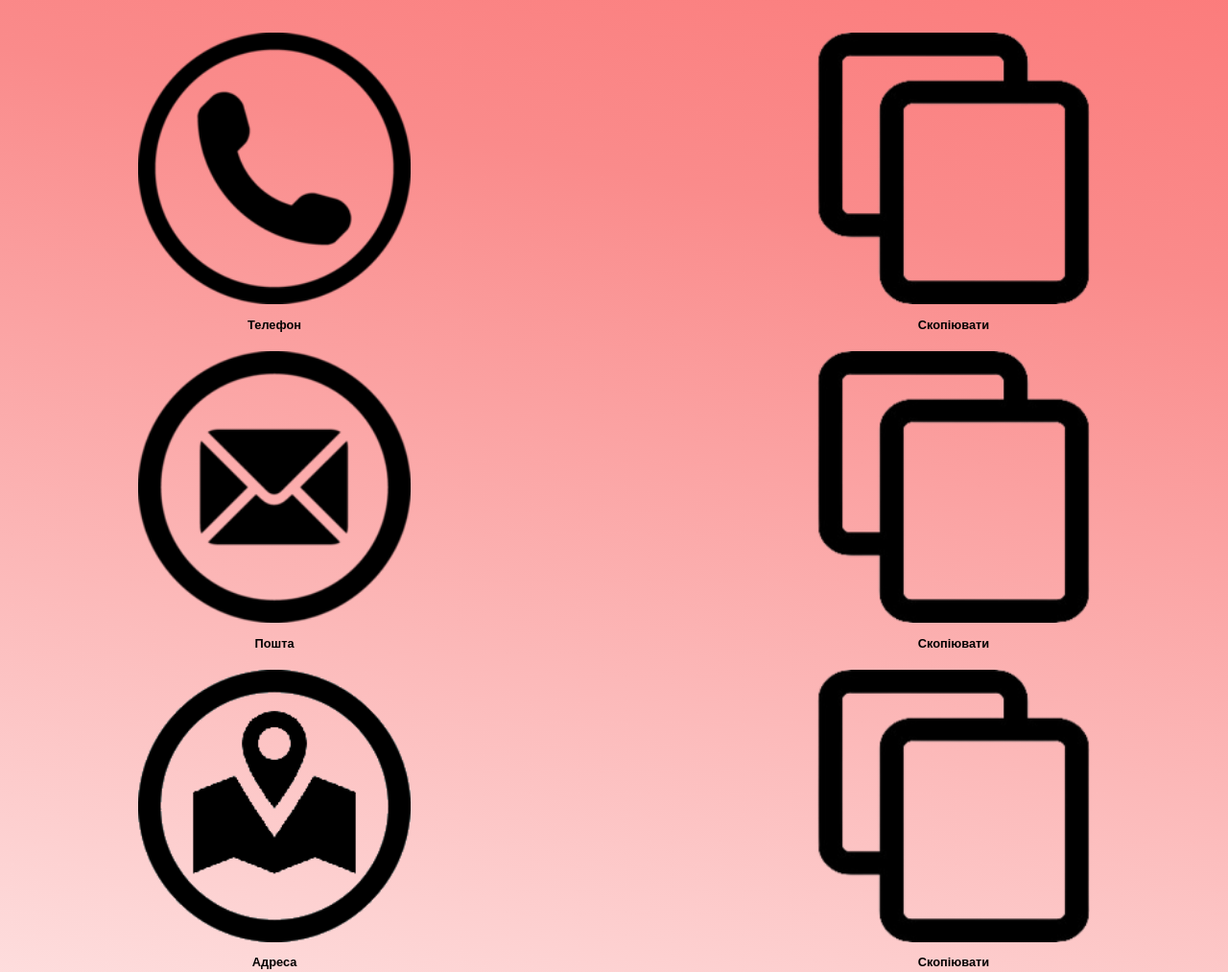
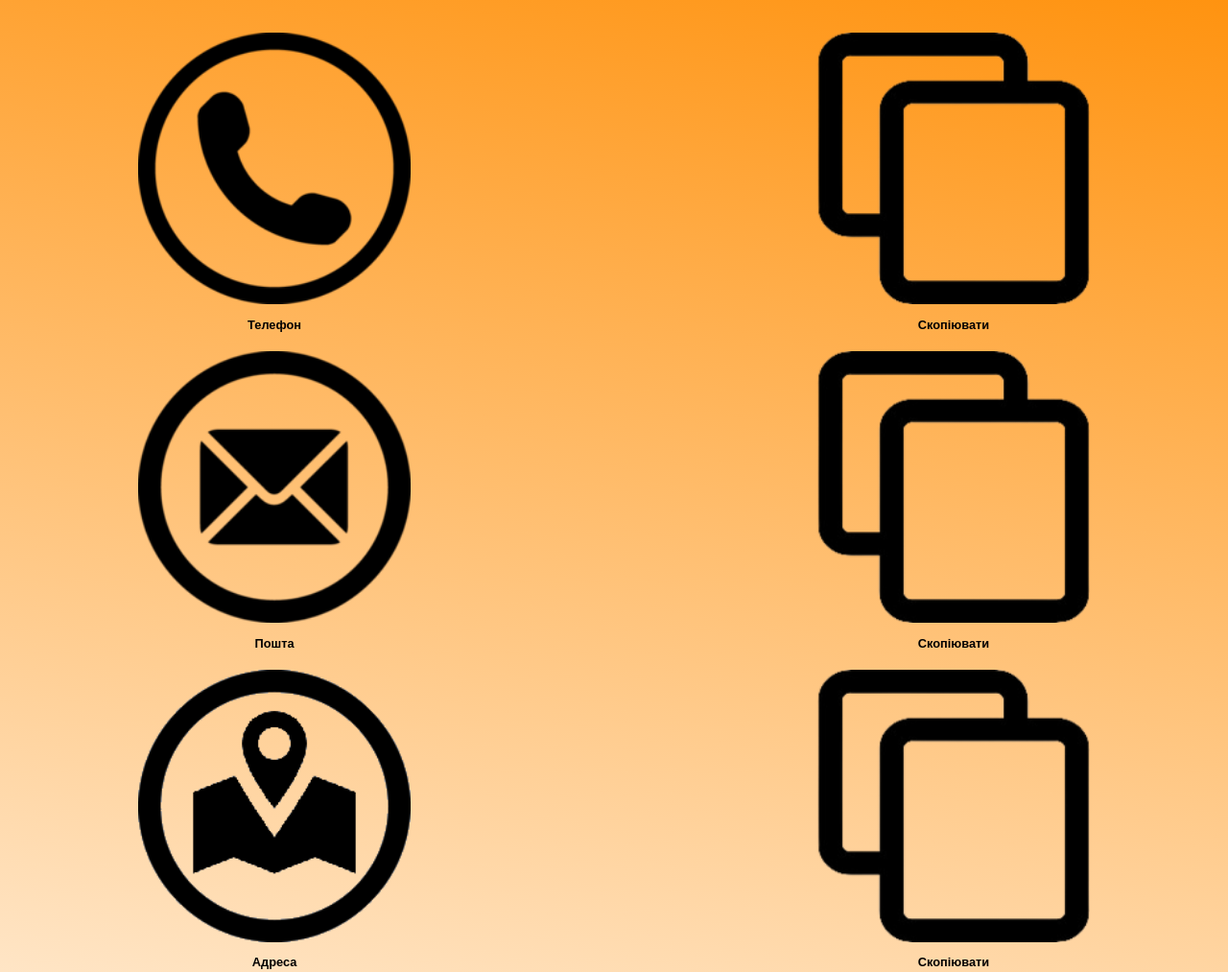
Before and after one commit to 4knu/geo, a plain HTML site: page 1.html in a window 1280 px wide. Shown: the top 1013 px of the page at 96% size. Drawn offline with Linux system fonts and the light colour scheme.

Commit message:
Update 1.html

```diff
--- a/1.html
+++ b/1.html
@@ -7,11 +7,10 @@
 @import url('https://fonts.googleapis.com/css2?family=Lexend:wght@100;200;300&display=swap');
 
         html {
-           background: rgb(255,255,255);
-background: -moz-linear-gradient(11deg, rgba(255,255,255,1) 0%, rgba(250,139,139,1) 82%, rgba(255,83,83,1) 150%);
-background: -webkit-linear-gradient(11deg, rgba(255,255,255,1) 0%, rgba(250,139,139,1) 82%, rgba(255,83,83,1) 150%);
-background: linear-gradient(11deg, rgba(255,255,255,1) 0%, rgba(250,139,139,1) 82%, rgba(255,83,83,1) 150%);
-filter: progid:DXImageTransform.Microsoft.gradient(startColorstr="#ffffff",endColorstr="#ff5353",GradientType=1);
+background: rgb(255,255,255);
+background: -moz-linear-gradient(11deg, white, #ff9310);
+background: -webkit-linear-gradient(11deg, white, #ff9310);
+background: linear-gradient(11deg, white, #ff9310);
         }
 
         body {
```
